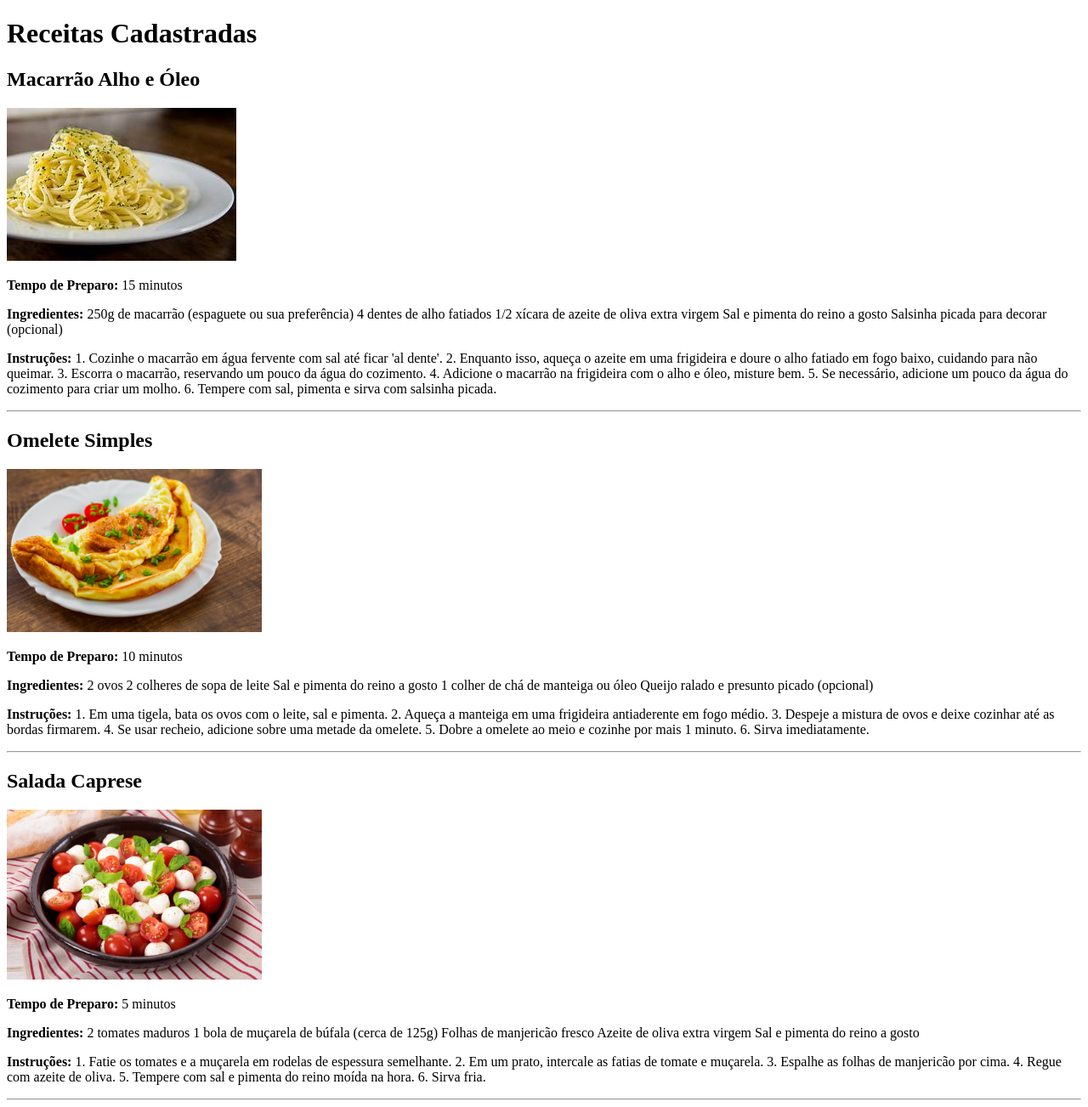
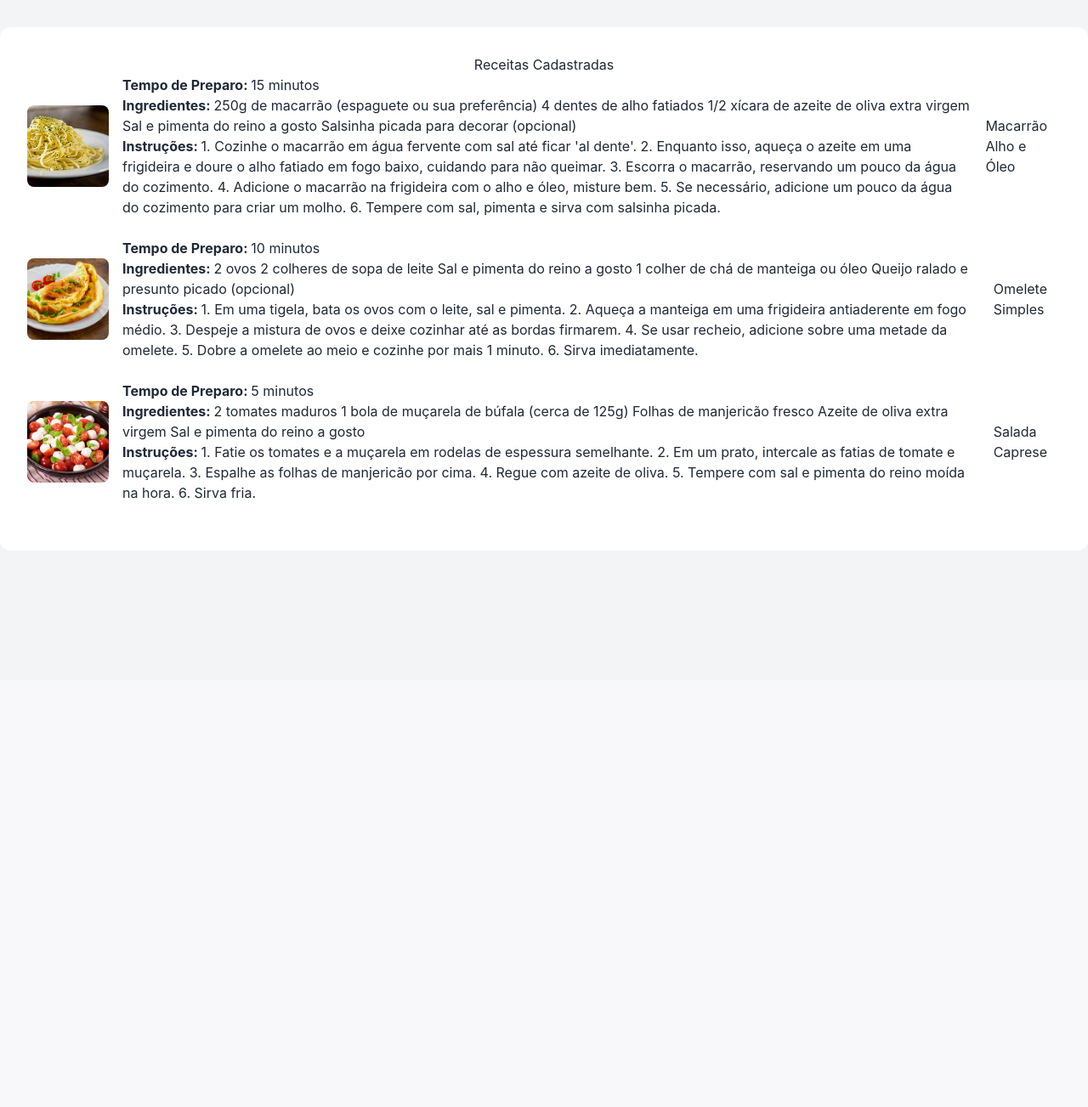
Before and after one commit to letsrosa/django_class, a Django app: page /recipes/ in a window 1280 px wide. Shown: the whole page at 85% size. After the commit the page ends 587 px from the top, so only its background shows below. Run offline with Django 5.2, Linux system fonts and the light colour scheme; data comes from the database, SQL or seed files in the repository; some libraries are stand-ins or nearby versions.

Commit message:
estilizacao recipes_list

```diff
--- a/recipes/templates/recipes/recipe_list.html
+++ b/recipes/templates/recipes/recipe_list.html
@@ -4,13 +4,90 @@
     <meta charset="UTF-8">
     <meta name="viewport" content="width=device-width, initial-scale=1.0">
     <title>Lista de Receitas</title>
+    <script src="https://cdn.tailwindcss.com"></script>
+    <style>
+        body{
+            font-family: 'Inter', sans-serif;
+            background-color: #f3f4f6;
+            color: #1f2937;
+            line-height: 1.6;
+        }
+        .container{
+            max-width: 800px;
+            margin: 2rem auto;
+            padding: 2rem;
+            background-color: #ffffff;
+            border-radius: 0.75rem; /*rounded-xl*/
+            box-shadow: 0 4px 6px -1px rgba(0,0,0,0,15), 0 2px 4px -1px rgba(0,0,0,0.06); /*shadow-md*/
+        }
+        h1{
+            color: #1f2937;
+            font-size: 2.25rem; /*text-4xl*/
+            font-weight: 700; /*font-bold*/
+            margin-bottom: 1.5rem;
+            text-align: center;
+        }
+        .recipe-item{
+            display: flex;
+            align-items: center;/*alinha verticalmente imagem e texto*/
+            gap: 1rem; /*espaçamento entre imagem e texto*/
+            margin-bottom: 1.5rem; /*espaçamento entre receitas*/
+        }
+        .recipe-item img{
+            width: 96px; /*w-24*/
+            height: 96px; /*h-24*/
+            object-fit: cover; /*cobre o espaço da imagem mantendo a proporção*/
+            border-radius: 0.5rem; /*rounded-md*/
+            box-shadow: 0 1px 3px 0 rgba(0, 0, 0, 0.1)0 1px 2px 0 rgba(0, 0, 0, alpha); /*shadow-sm*/
+        }
+        .recipe-content{
+            flex-grow: 1   ; /*ocupa o espaço restante*/
+        }
+        h2{
+            font-size: 1.5rem; /*text-2xl*/
+            font-weight: 600; /*font-semibold*/
+            color: #1f2937; /*text-gray-900*/
+            margin-bottom: 0.75rem; /*mb-2*/
+            margin-top: 0; /*remove o margin-top padrao do h2*/
+        }
+        h2 a{
+            color: #4f46e5;
+            text-decoration: none; /*remove underline*/
+            transition: color 0.2s ease-in-out; /*transição suave*/
+        }
+        h2 a:hover{
+            color: #3730a3; /*text-indigo-800*/
+            text-decoration: underline; /*sublinhado ao passar o mouse*/
+        }
+        p{
+            margin-bottom: 0.5rem; /*mb-2*/
+        }
+        strong{
+            font-weight: 600;
+        }
+        hr{
+            border-top: 1px solid #e5e7eb; /*border-gray-200*/
+            margin-top: 1.5rem;
+            margin-bottom: 1.5rem;
+        }
+        .empty-message{
+            text-align: center;
+            font-style: italic;
+            color: #6b7280;
+            padding: 1rem;
+            border: 1px dashed #d1d5db;
+            border-radius: 0.5rem; /*text-gray-500*/
+            margin-top: 2rem
+        }
+
+    </style>
 </head>
 <body>
+    <div class="container">
         <h1>Receitas Cadastradas</h1>
 
         {% for recipe in recipes %}
-
-        <h2>{{ recipe.title }}</h2>
+            <div class="recipe-item">
 
                 {% if recipe.image %}
                 <img src="{{ recipe.image.url }}" alt="{{ recipe.title }}" style="max-width: 300px; max-height: 200px;">
@@ -18,14 +95,26 @@
                 <p><em>Imagem não disponível</em></p>
             {% endif %}
 
+            <div class="recipe-content">
+                <h2><a href="{% url 'recipe_detail' recipe.pk %}"></a></h2>
+
+
             <p><strong>Tempo de Preparo: </strong>{{ recipe.cooking_time }} minutos</p>
             <p><strong>Ingredientes: </strong>{{ recipe.ingredients }}</p>
             <p><strong>Instruções: </strong>{{ recipe.instructions }}</p>
 
+            </div>
+            <h2>{{ recipe.title }}</h2>
+
+
+
+
+
             <hr>
-
+    </div>
     {% empty %}
         <p>Nenhuma receita cadastrada.</p>
     {% endfor %}
+
 </body>
 </html>
```
Lines whose indentation alone changed are shown as unchanged.
